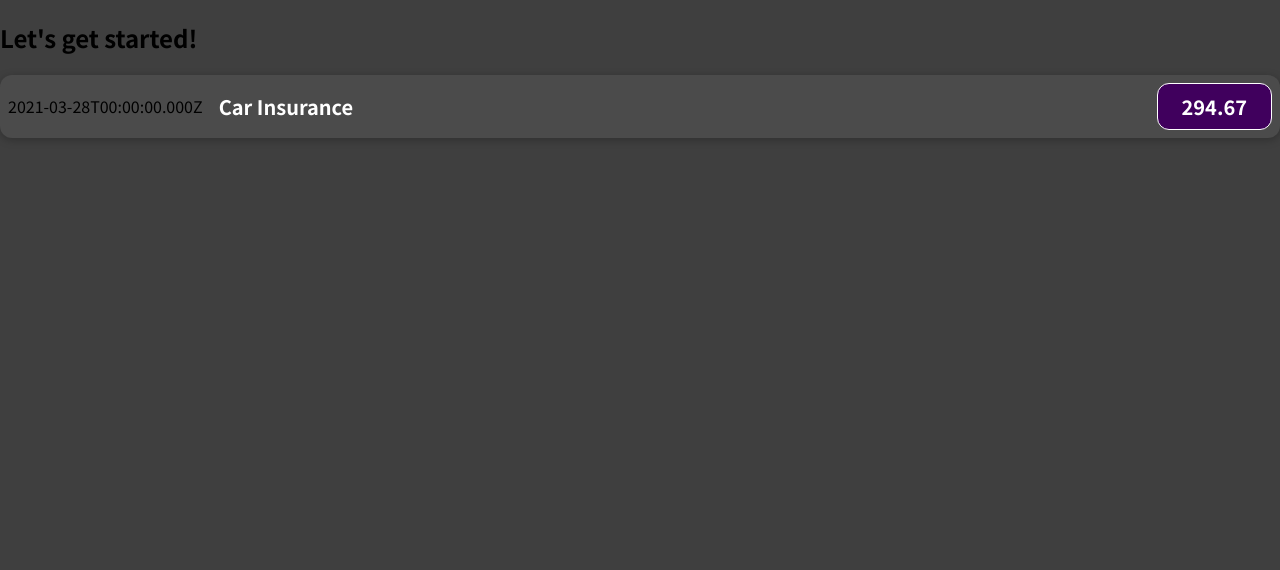
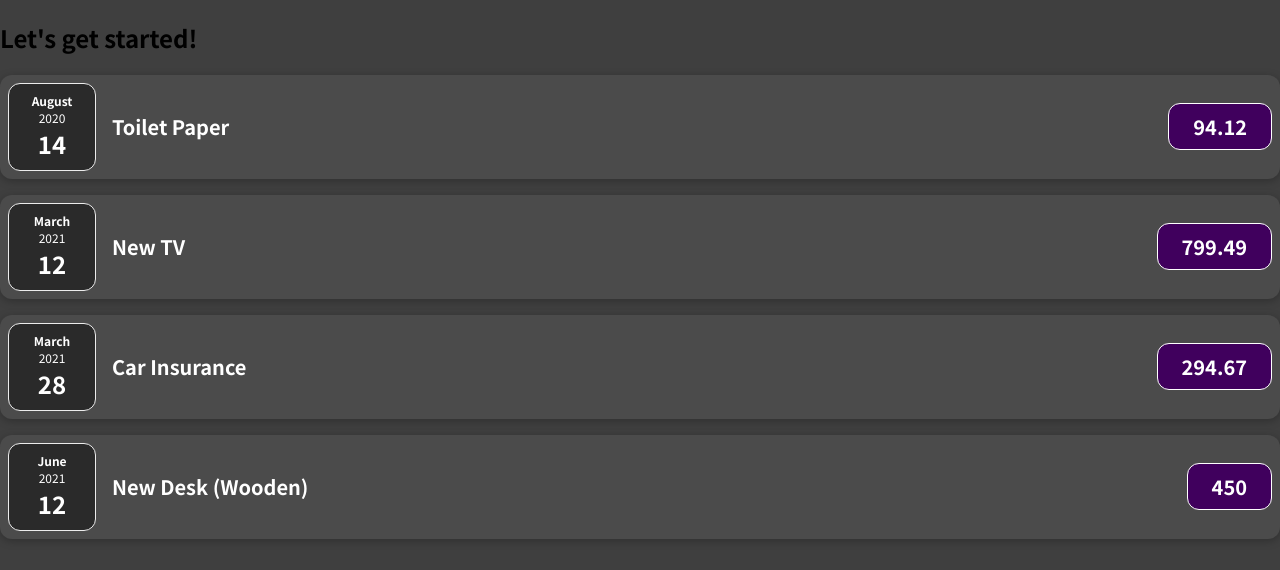
Before and after one commit to stge35/study_react, a React (Create React App) app: page / in a window 1280 px wide. Shown: the top 570 px of the page. Built offline with nearby package versions, Linux system fonts and the light colour scheme.

Commit message:
Add: Practice Props

```diff
--- a/src/App.js
+++ b/src/App.js
@@ -1,10 +1,31 @@
-import ExpenseItem from "./components/ExpenseItem";
+import Expenses from "./components/Expenses";
 
 function App() {
+    const expenses = [
+        {
+            id: 'e1',
+            title: 'Toilet Paper',
+            amount: 94.12,
+            date: new Date(2020, 7, 14),
+        },
+        { id: 'e2', title: 'New TV', amount: 799.49, date: new Date(2021, 2, 12) },
+        {
+            id: 'e3',
+            title: 'Car Insurance',
+            amount: 294.67,
+            date: new Date(2021, 2, 28),
+        },
+        {
+            id: 'e4',
+            title: 'New Desk (Wooden)',
+            amount: 450,
+            date: new Date(2021, 5, 12),
+        },
+    ];
   return (
     <div>
       <h2>Let's get started!</h2>
-      <ExpenseItem></ExpenseItem>
+        <Expenses items={expenses}></Expenses>
     </div>
   );
 }
--- /dev/null
+++ b/src/components/ExpenseDate.css
@@ -0,0 +1,26 @@
+.expense-date {
+    display: flex;
+    flex-direction: column;
+    width: 5.5rem;
+    height: 5.5rem;
+    border: 1px solid #ececec;
+    background-color: #2a2a2a;
+    color: white;
+    border-radius: 12px;
+    align-items: center;
+    justify-content: center;
+}
+
+.expense-date__month {
+    font-size: 0.75rem;
+    font-weight: bold;
+}
+
+.expense-date__year {
+    font-size: 0.75rem;
+}
+
+.expense-date__day {
+    font-size: 1.5rem;
+    font-weight: bold;
+}
--- /dev/null
+++ b/src/components/ExpenseDate.js
@@ -0,0 +1,17 @@
+import  './ExpenseDate.css'
+
+function ExpenseDate(props) {
+    const month = props.date.toLocaleString('en-US', {month : 'long'});
+    const day = props.date.toLocaleString('en-US', {day : '2-digit'});
+    const year = props.date.getFullYear();
+
+    return (
+        <div className="expense-date">
+            <div className="expense-date__month">{month}</div>
+            <div className="expense-date__year">{year}</div>
+            <div className="expense-date__day">{day}</div>
+        </div>
+    );
+}
+
+export  default  ExpenseDate;
--- a/src/components/ExpenseItem.js
+++ b/src/components/ExpenseItem.js
@@ -1,16 +1,16 @@
+import ExpenseDate from "./ExpenseDate";
 import './ExpenseItem.css';
 
-function ExpenseItem() {
-    const expenseDate= new Date(2021, 2, 28); // Dummy Data
-    const expenseTitle = 'Car Insurance';
-    const expenseAmount = 294.67;
+function ExpenseItem(props) {
+
+
 
     return (
         <div className= "expense-item">
-            <div>{expenseDate.toISOString()}</div>
+            <ExpenseDate date={props.date}></ExpenseDate>
             <div className="expense-item__description">
-                <h2>{expenseTitle}</h2>
-                <div className="expense-item__price">{expenseAmount}</div>
+                <h2>{props.title}</h2>
+                <div className="expense-item__price">{props.amount}</div>
             </div>
         </div>
     );
--- /dev/null
+++ b/src/components/Expenses.css
@@ -0,0 +1,9 @@
+.expenses {
+    padding: 1rem;
+    background-color: rgb(31, 31, 31);
+    margin: 2rem auto;
+    width: 50rem;
+    max-width: 95%;
+    border-radius: 12px;
+    box-shadow: 0 1px 8px rgba(0, 0, 0, 0.25);
+}
--- /dev/null
+++ b/src/components/Expenses.js
@@ -0,0 +1,32 @@
+import './Expenses.css';
+import ExpenseItem from "./ExpenseItem";
+function Expenses(props) {
+
+    return (
+        <div>
+            <ExpenseItem
+                title={props.items[0].title}
+                amount={props.items[0].amount}
+                date={props.items[0].date}
+            />
+            <ExpenseItem
+                title={props.items[1].title}
+                amount={props.items[1].amount}
+                date={props.items[1].date}
+            />
+            <ExpenseItem
+                title={props.items[2].title}
+                amount={props.items[2].amount}
+                date={props.items[2].date}
+            />
+            <ExpenseItem
+                title={props.items[3].title}
+                amount={props.items[3].amount}
+                date={props.items[3].date}
+            />
+        </div>
+
+    );
+}
+
+export default Expenses;
```
